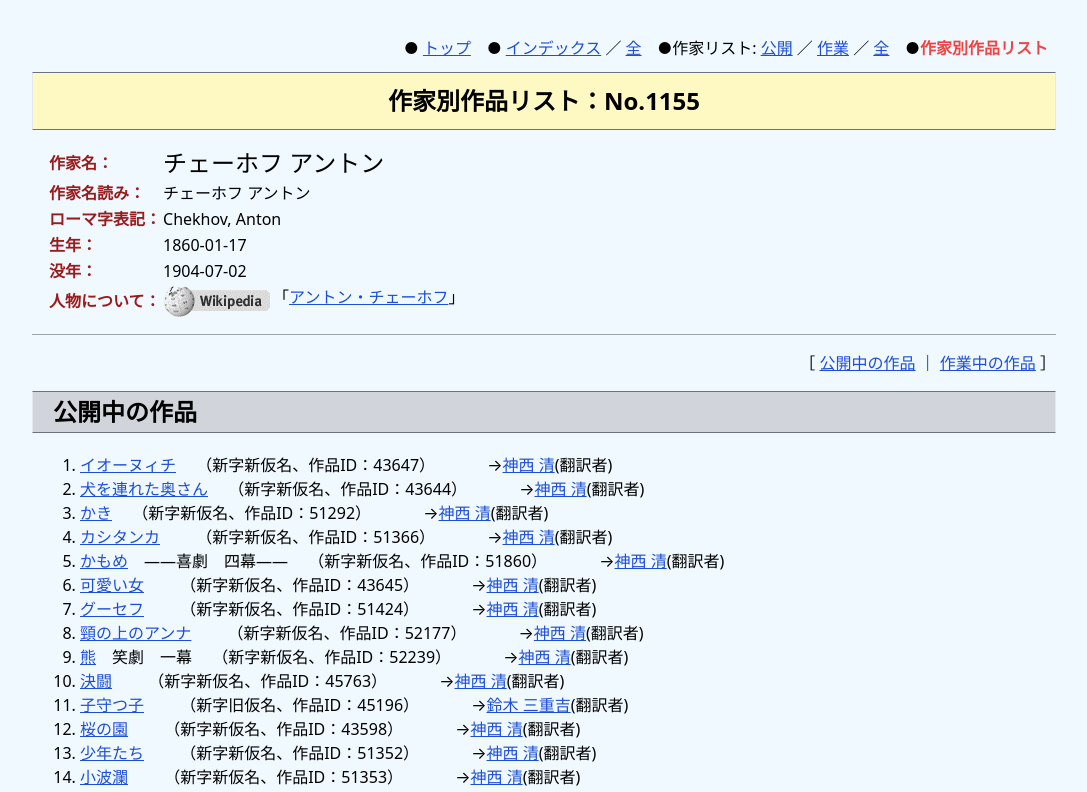
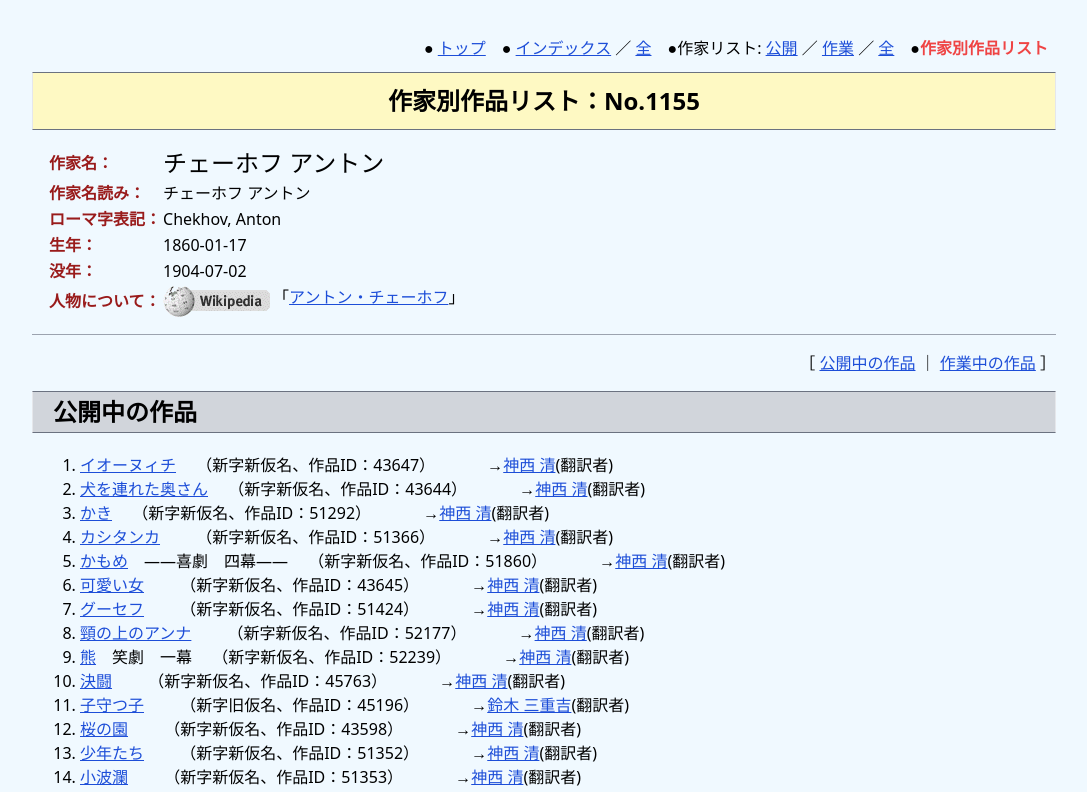
Before and after one commit to takahashim/tw-sample, a website: page docs/author1.html in a window 1280 px wide. Shown: the top 792 px of the page, without its empty margins (96-1183 px from the left). Drawn offline with nearby package versions, Linux system fonts and the light colour scheme; files that its build step writes are made by us from their sources.

Commit message:
Fix css path

```diff
--- a/docs/author1.html
+++ b/docs/author1.html
@@ -3,7 +3,7 @@
   <head>
     <meta charset="UTF-8">
     <meta name="viewport" content="width=device-width, initial-scale=1.0">
-    <link href="/dist/output.css" rel="stylesheet">
+    <link href="/css/output.css" rel="stylesheet">
   </head>
 
   <body class="bg-sky-50">
--- a/docs/authors1.html
+++ b/docs/authors1.html
@@ -3,7 +3,7 @@
   <head>
     <meta charset="UTF-8">
     <meta name="viewport" content="width=device-width, initial-scale=1.0">
-    <link href="/dist/output.css" rel="stylesheet">
+    <link href="/css/output.css" rel="stylesheet">
   </head>
 
   <body class="bg-sky-50">
```
Also changed, not shown: css/input.css (renamed from docs/input.css).
